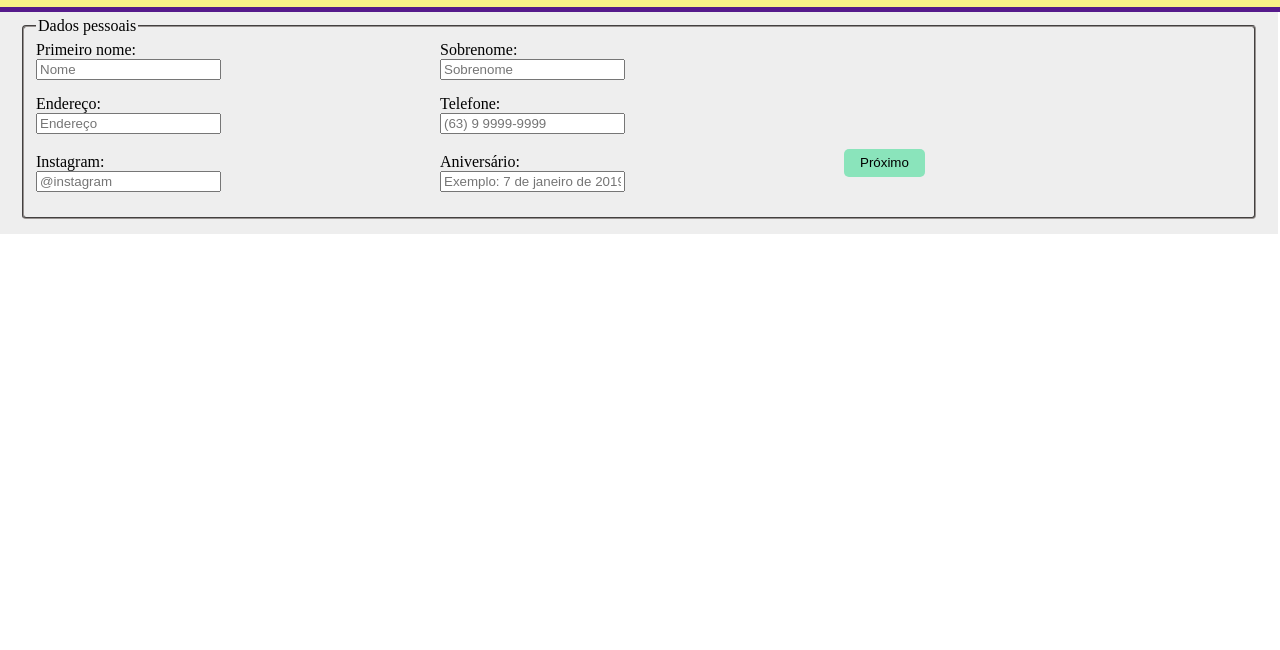
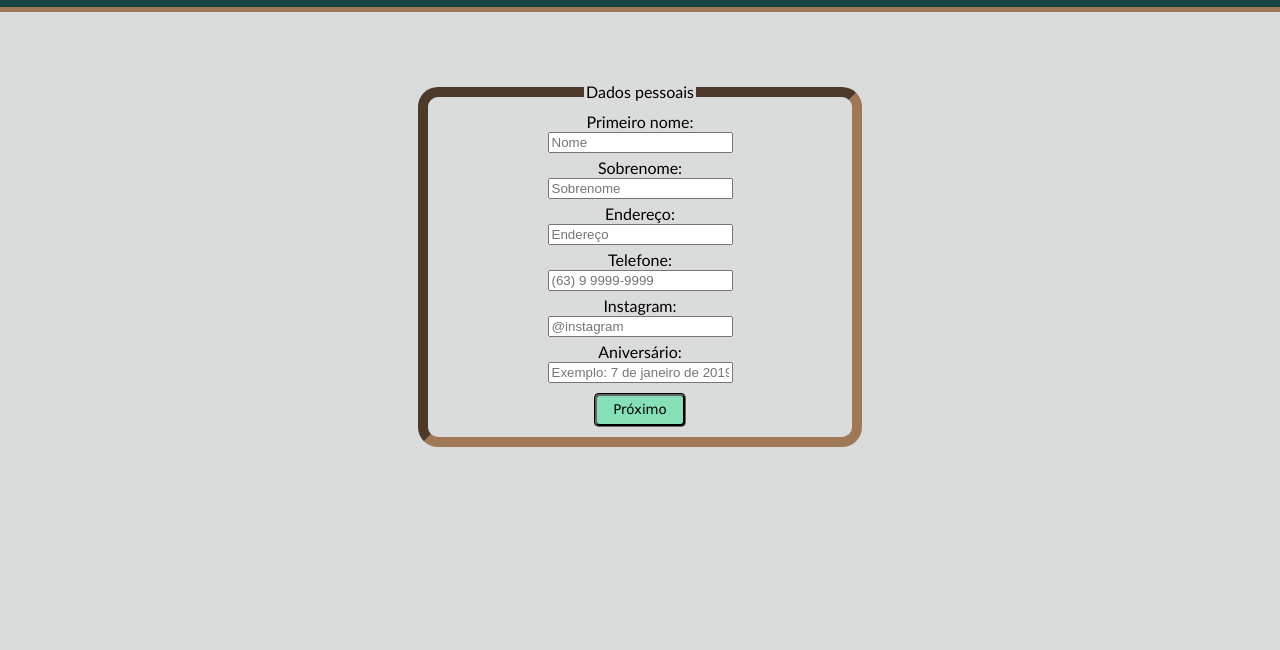
Before and after one commit to CauaCoelho/ProjetoCotolengo, a plain HTML site: page form/form.html in a window 1280 px wide. Shown: the part 150-800 px from the top of the page. Drawn offline with nearby package versions, Linux system fonts and the light colour scheme.

Commit message:
Atualização

```diff
--- a/form/formHeader.css
+++ b/form/formHeader.css
@@ -1,44 +1,57 @@
-:root {
-    --corPadrao: #eff868;
-    --corTexto: #551a8b;
+root {
+    --corPadrao: #f1a275;
+    --corTexto: #a07857;
 }
 
-body{
+body {
     margin: 0px;
     user-select: none;
+    background-color: #dadbdb;
 }
 
 header {
     width: 100%;
-    background-color:#f8f187;
+    background-color: #184444;
     display: flex;
     justify-content: space-around;
     align-items: center;
     padding: 10px 0;
-    color: var(--corTexto);
+    color: #98d3d3;
     font-family: 'Nunito', sans-serif;
     cursor: default;
-    border-bottom: 5px solid #551a8b;
-
+    border-bottom: 5px solid #a07857;
 }
 
-.conteudo{
+.conteudo {
     flex-wrap: wrap;
+}
 
-}
 .image-logo {
     width: 15%;
+}
 
-}
 .image-logo img {
     width: 100%;
     border-radius: 30px;
 }
+
 .text-logo {
     margin-left: 30px;
 }
-.text-logo h1{
+
+.text-logo h1 {
     font-size: 35px;
+}
+
+h2 {
+    margin-top: 50px;
+    text-align: center;
+    font-size: 40px;
+    color: var(--corTexto);
+    -webkit-text-stroke:2px ;
+    -webkit-text-fill-color: transparent;
+    -webkit-text-stroke-color:#101010 ;
+    font-family: 'Courier New', Courier, monospace;
 }
 
 .text-logo h1::after {
@@ -47,9 +60,8 @@ header {
     margin-top: 10px;
     width: 10%;
     height: 3px;
-    background: #551a8b;
+    background: var(--corTexto);
     border-radius: 5px;
-
 }
 
 .container {
@@ -61,30 +73,12 @@ ul li a {
     text-decoration: none;
 }
 
-/* traço embaixo do "sobre" e "instagram"
-#access-links::after{
-content: '';
-position:absolute;
-width: 10%;
-height: 3px;
-background: #551a8b;
-border-radius: 5px;
-left: 0;
-bottom: 5px;
-transform: scaleX(0);
-transition:transform .5s;
-}
-
-#access-links:hover::after {
-    transform: scaleX(1);
-}
-*/
-
 .menu-header li {
     display: inline-block;
     margin: 0px 10px;
     padding: 10px 20px;
 }
+
 .menu-header li a {
     text-decoration: none;
     font-size: 20px;
@@ -92,74 +86,92 @@ transition:transform .5s;
     color: var(--corTexto);
     padding: 5px 15px;
 }
+
 .menu-header li a:hover {
-    background-color: #a74e6cce;
+    background-color:#505572ce;
     border-radius: 25px;
     width: 300px;
-      height: 150px;
-      margin: 20px auto;
-      transition: 350ms linear
-
+    height: 150px;
+    margin: 20px auto;
+    transition: 350ms linear;
 }
 
-#dataperson input:hover{
+#dataperson input:hover {
     background-color: #f8f3ea;
-
-}
-#dataperson input:focus-visible{
-    background-color: rgb(168, 226, 157);
-
-}
-fieldset {
-  border-radius: 4px;
-  border-color: rgb(151, 146, 144);
-  margin-bottom: 10px;
 }
 
-#container-form{
-    width: 96.7%;
-    height: 100%;
-    margin: 0px;
-    padding: 5px 20px;
-    background-color: #EEE;
+#dataperson input:focus-visible {
+    background-color: rgb(168, 226, 157);
+    transform: translateY(-3px);
+}
+
+fieldset {
+    border: 10px inset;
+    border-radius: 20px;
+    border-color: #a07857;
+    margin-bottom: 10px;
     display: flex;
-    align-items: center;
-    justify-content: center;
-    box-shadow: 5px, 5px, 10px rgba(0,0,0,.212);
+    background-color:transparent;
+}
+
+#container-form {
+    width: 80%;
+    max-width: 600px;
+    margin: 0 auto;
+    margin-top: 20px;
+    background-color: #eee;
+    box-shadow: 5px 5px 10px rgba(0, 0, 0, 0.212);
+    text-align: center;
+    position: relative;
+    font-family:'Gill Sans', 'Gill Sans MT', Calibri, 'Trebuchet MS', sans-serif;
 }
 
 .divAtuacao {
-    width: 96,7%;
-    height: 1%;
+    width: 100%;
+    height: 100%;
     margin: 0px;
-    padding: 5px 20px;
+    padding: 5px 10px;
     background-color: #EEE;
-    box-shadow: 5px, 5px, 10px rgba(0,0,0,.212);
+    box-shadow: 5px, 5px, 10px rgba(0, 0, 0, .212);
     display: flex;
+    flex-direction: row;
     align-items: center;
     justify-content: center;
 }
 
-.main-form label{
-    display:inline-table;
+.main-form label {
+    display: inline-table;
     flex-direction: column;
     width: 400px;
-    margin-bottom: 15px;
+    margin-bottom: 0px;
+    margin-top: 5px;
 }
 
-button{
-    border: none;
-    background-color:rgba(109, 226, 172, 0.774) ;
+button {
+    border: groove;
+    border-color: #111;
+    background-color: rgba(109, 226, 172, 0.774);
     padding: 0.4rem 1rem;
     border-radius: 5px;
-    cursor:pointer;
+    cursor: pointer;
+    margin-top: 10px;
+    font-family:'Lucida Sans', 'Lucida Sans Regular', 'Lucida Grande', 'Lucida Sans Unicode', Geneva, Verdana, sans-serif;
 }
 
-button:hover{
+button:hover {
     transition: 350ms;
-    background-color:rgba(87, 131, 196, 0.863) ;
+    background-color: rgba(87, 131, 196, 0.863);
 }
 
-#obs{
-    resize:none;
+#obs {
+    resize: none;
 }
+
+#dataperson {
+    margin: 50px 0px 0px 78px;
+    position: absolute;
+    flex-direction: column;
+    align-items: center;
+    justify-content: center;
+    text-align: center;
+}
```
Also changed, not shown: form/assetsForm/background-main.jpg (renamed from images-blog/background-main.jpg), form/assetsForm/logo3.png (added).
